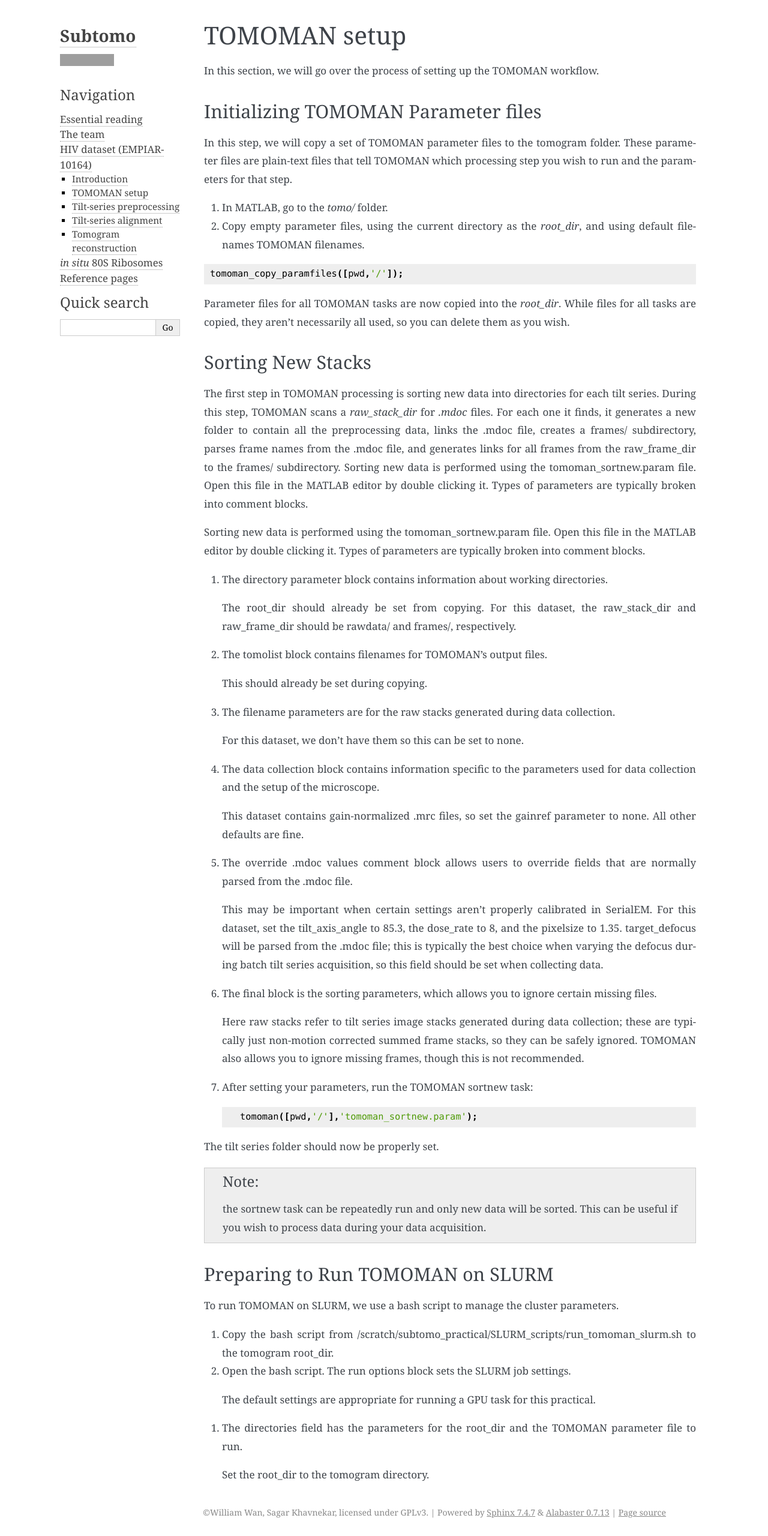
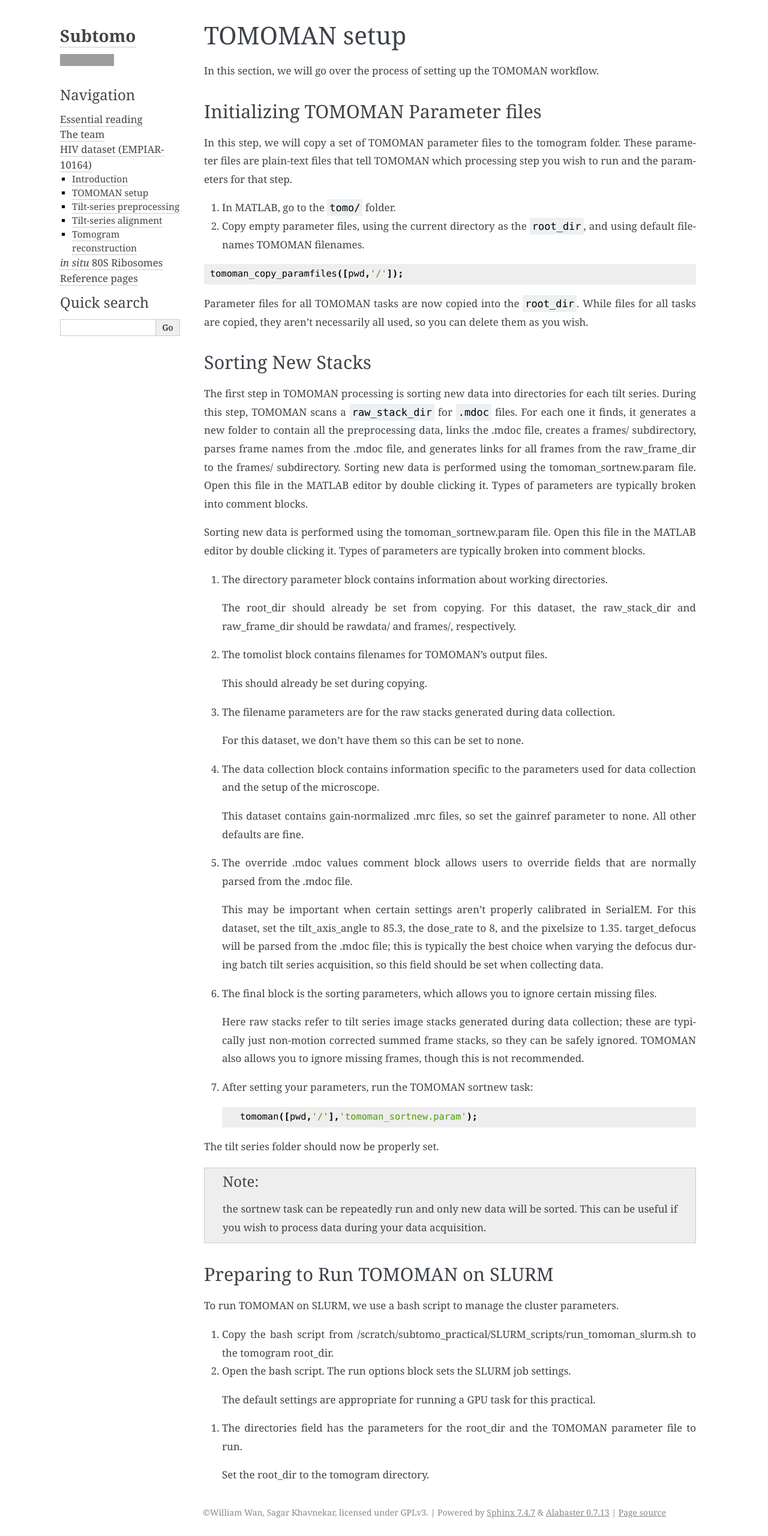
Before and after one commit to sagarbiophysics/Subtomo-tutorials, a Sphinx documentation site: the page built from source/HIV/tomoman_setup.rst, in a window 1280 px wide. Shown: the whole page at 60% size. Built offline with Sphinx 7.4.7, drawn with Linux system fonts in a browser that asks for light colours; grey boxes are pictures that could not be loaded.

Commit message:
code style update

```diff
--- a/source/HIV/introduction.rst
+++ b/source/HIV/introduction.rst
@@ -24,9 +24,9 @@ Test Dataset
 ----------------
 
 The test data we will be using for this practical is tilt series TS_01 from the EMPIAR-10164 dataset.
-Copy the entire `/scratch/subtomo_practical/HIV_practical/` directory to your own working directory.
-This directory contains a `tomo/` folder, with `frames/` and `rawdata/` subfolders.
-The `frames/subfolder` contains the `raw .mrc` frames for `TS_01`, wile the `rawdata/` folder contains the SerialEM `.mdoc` file for this tilt series.
+Copy the entire ``/scratch/subtomo_practical/HIV_practical/`` directory to your own working directory.
+This directory contains a ``tomo/`` folder, with ``frames/`` and ``rawdata/`` subfolders.
+The ``frames/subfolder`` contains the ``raw .mrc`` frames for ``TS_01``, wile the ``rawdata/`` folder contains the SerialEM ``.mdoc`` file for this tilt series.
 
 
 .. note::
--- a/source/HIV/tomoman_setup.rst
+++ b/source/HIV/tomoman_setup.rst
@@ -12,14 +12,14 @@ These parameter files are plain-text files that tell TOMOMAN which processing st
 
 
 
-#. In MATLAB, go to the `tomo/` folder.
-#. Copy empty parameter files, using the current directory as the `root_dir`, and using default filenames TOMOMAN filenames.
+#. In MATLAB, go to the ``tomo/`` folder.
+#. Copy empty parameter files, using the current directory as the ``root_dir``, and using default filenames TOMOMAN filenames.
 
 ::
 
    tomoman_copy_paramfiles([pwd,'/']);
 
-Parameter files for all TOMOMAN tasks are now copied into the `root_dir`.
+Parameter files for all TOMOMAN tasks are now copied into the ``root_dir``.
 While files for all tasks are copied, they aren't necessarily all used, so you can delete them as you wish.
 
 
@@ -27,7 +27,7 @@ Sorting New Stacks
 ---------------
 
 The first step in TOMOMAN processing is sorting new data into directories for each tilt series.
-During this step, TOMOMAN scans a `raw_stack_dir` for `.mdoc` files.
+During this step, TOMOMAN scans a ``raw_stack_dir`` for ``.mdoc`` files.
 For each one it finds, it generates a new folder to contain all the preprocessing data, links the .mdoc file, creates a frames/ subdirectory, parses frame names from the .mdoc file, and generates links for all frames from the raw_frame_dir to the frames/ subdirectory.
 Sorting new data is performed using the tomoman_sortnew.param file.
 Open this file in the MATLAB editor by double clicking it.
```
